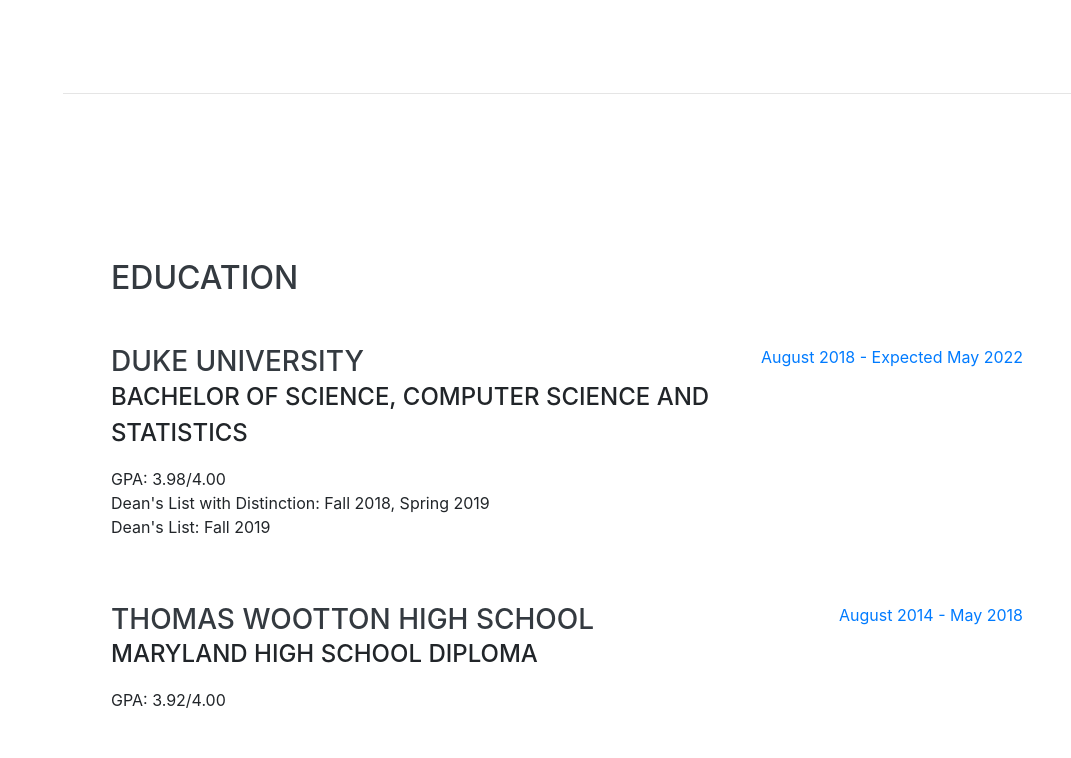
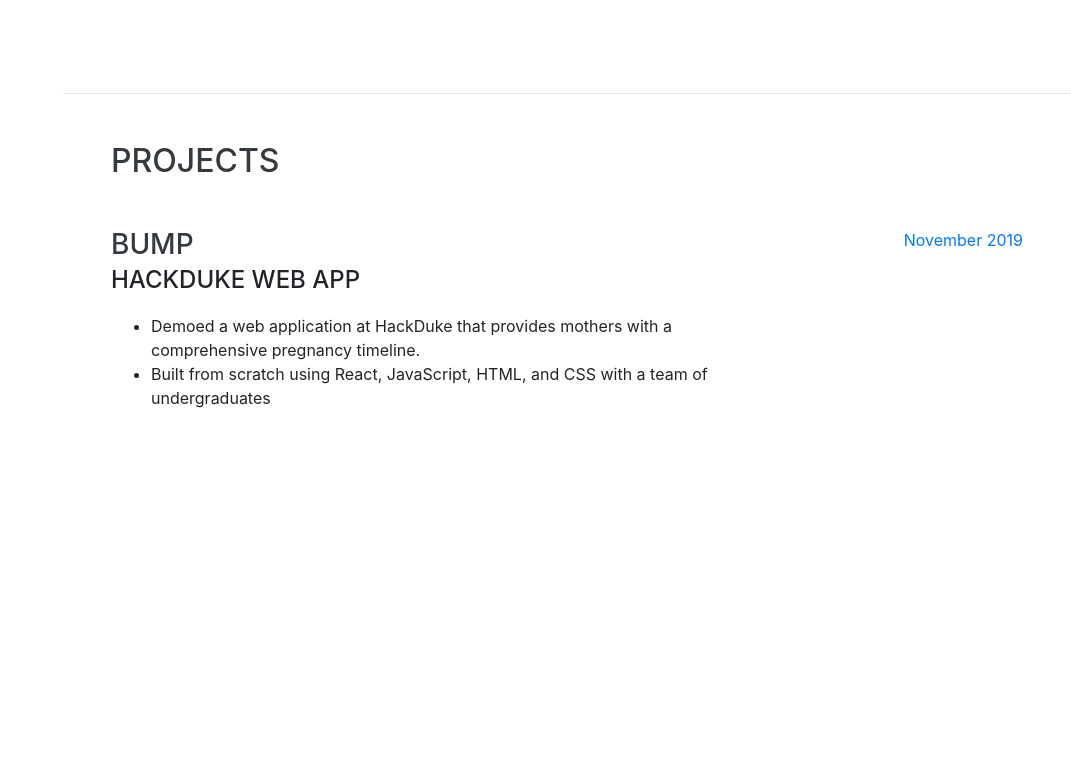
Before and after one commit to wyu12/wyu12.github.io, a website with bundled scripts: page index.html in a window 1280 px wide. Shown: the part 1562-2320 px from the top of the page, without its empty margins (209-1280 px from the left). Built offline with nearby package versions, Linux system fonts and the light colour scheme; a web font is replaced by a local one.

Commit message:
added projects section

```diff
--- a/index.html
+++ b/index.html
@@ -64,9 +64,9 @@
         <h1 class="mb-0">William
           <span class="text-primary">Yu</span>
         </h1>
-        <div class="subheading mb-5">Rockville, MD · Durham, NC
+        <div class="subheading mb-5">Rockville, MD · Durham, NC · San Francisco, CA
         </div>
-        <p class="lead mb-5">I am a sophomore at Duke University majoring in Computer Science and Statistics.
+        <p class="lead mb-5">I am a rising junior at Duke University majoring in Computer Science and Statistics.
           I'm an ambitious software engineer with interdisciplinary interests and a highly quantitative background. </p>
         <div class="social-icons">
           <a href="https://www.linkedin.com/in/williamyu112/">
@@ -95,7 +95,7 @@
             <ul>
               <li> Contributed to Sakai, an open-source learning management system, collaboratively with project managers and senior developers. </li>
               <li> Redesigned class overview tool from scratch to provide enhanced user experience for students </li>
-              <li> Contributed to Duke's Sakai Skin by reporting and fixing bugs, as well as providing design ideas for future iterations</li>
+              <li> Supported Duke's Sakai Skin by reporting and fixing bugs, as well as providing design ideas for future iterations</li>
               <li> Performed regression testing for core features of Sakai 20 to assess the site's performance before release </li>
             </ul>
           </div>
@@ -123,6 +123,27 @@
       </div>
 
     </section>
+
+    <hr class="m-0">
+
+    <section class="resume-section p-3 p-lg-5 d-flex justify-content-center" id="projects">
+      <div class="w-100">
+        <h2 class="mb-5">Projects</h2>
+
+        <div class="resume-item d-flex flex-column flex-md-row justify-content-between mb-5">
+          <div class="resume-content">
+            <h3 class="mb-0">Bump</h3>
+            <div class="subheading mb-3">HackDuke web app</div>
+            <ul>
+              <li> Demoed a web application at HackDuke that provides mothers with a comprehensive pregnancy timeline. </li>
+              <li> Built from scratch using React, JavaScript, HTML, and CSS with a team of undergraduates </li>
+            </ul>
+          </div>
+          <div class="resume-date text-md-right">
+            <span class="text-primary">November 2019</span>
+          </div>
+        </div>
+      </section>
 
     <hr class="m-0">
 
```
